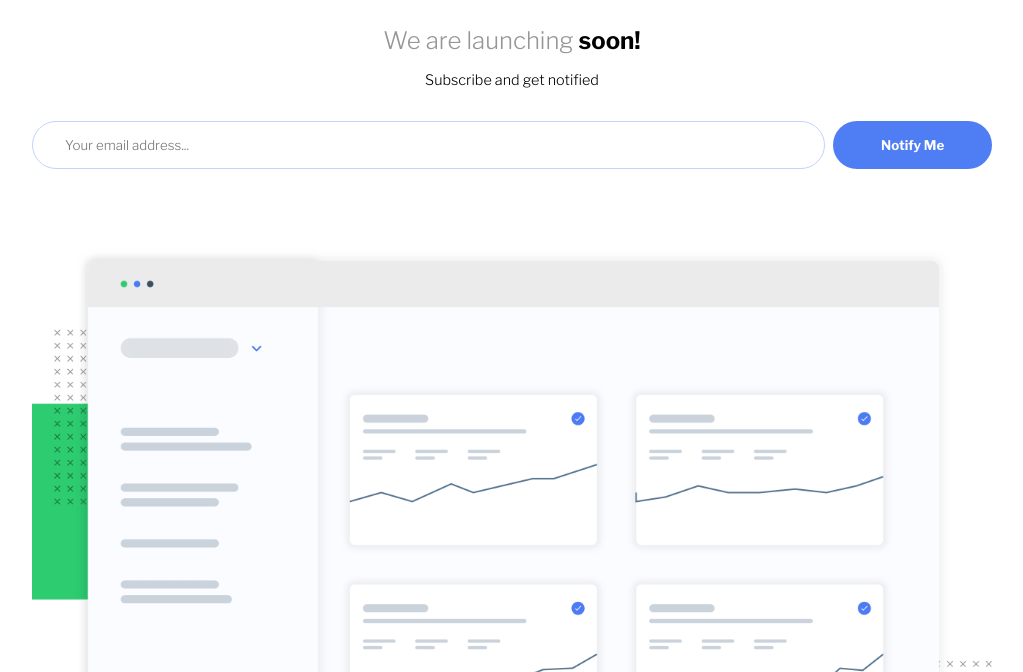
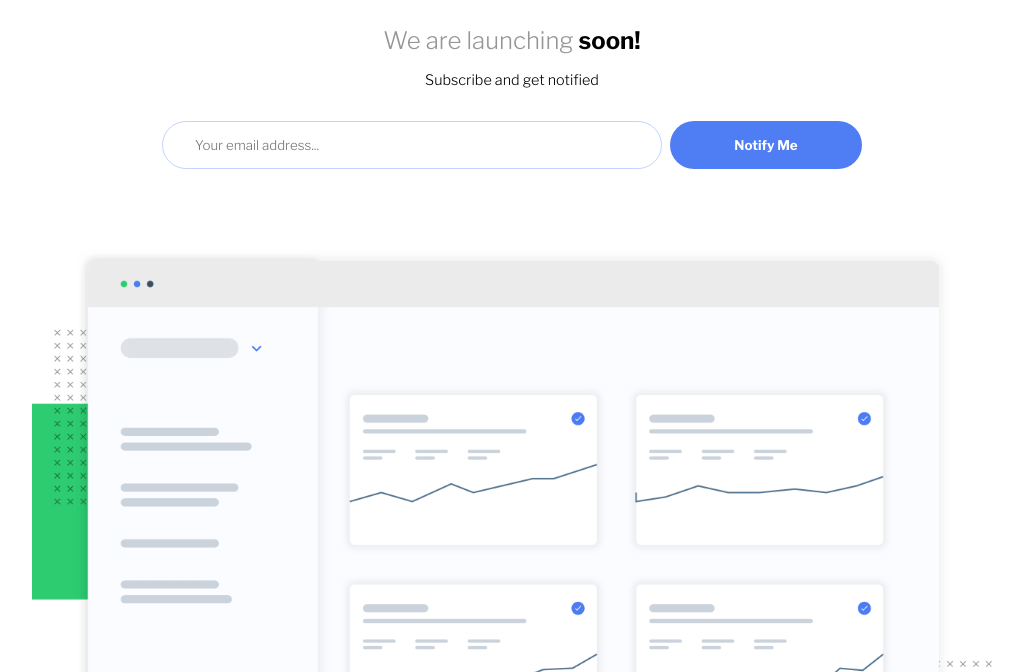
Before and after one commit to Alxlol/Alxlol.github.io, a plain HTML site: page src/index.html in a window 1280 px wide. Shown: the part 128-800 px from the top of the page, without its empty margins (128-1151 px from the left). Drawn offline with nearby package versions, Linux system fonts and the light colour scheme.

Commit message:
input field sizes

```diff
--- a/src/style.css
+++ b/src/style.css
@@ -131,6 +131,7 @@ h3 {
 
   .input-group button {
     width: 20%;
+    min-width: 150px;
   }
 
   .input-group input {
@@ -139,5 +140,6 @@ h3 {
 
   .input {
     width: 100%;
+    max-width: 500px;
   }
 }
```
